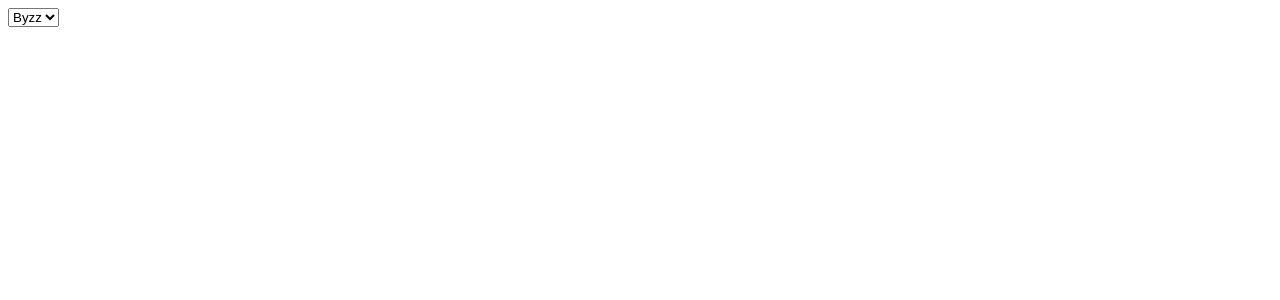
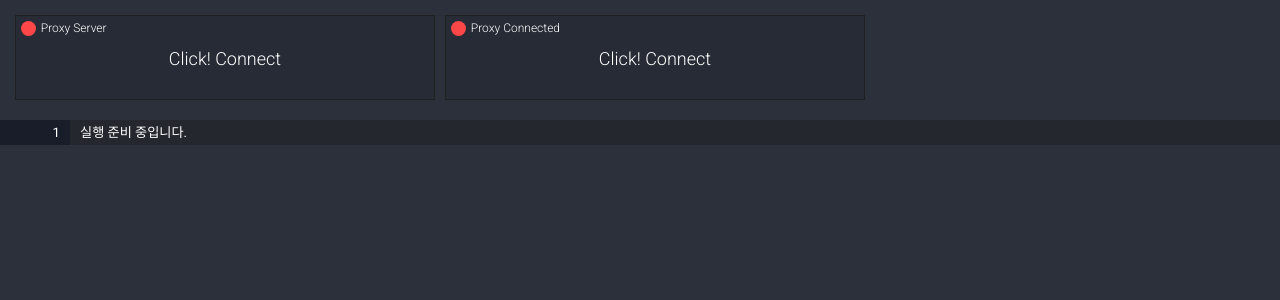
Before and after one commit to Byzz91/iProxy, a React (Create React App) app: page / in a window 1280 px wide. Shown: the top 300 px of the page. Built offline with nearby package versions, Linux system fonts and the light colour scheme.

Commit message:
modify GUI

```diff
--- a/package.json
+++ b/package.json
@@ -8,7 +8,8 @@
   "dependencies": {
     "fallback-exec-sync": "^0.0.1",
     "react": "^16.4.1",
-    "react-dom": "^16.4.1"
+    "react-dom": "^16.4.1",
+    "styled-components": "^3.3.2"
   },
   "scripts": {
     "start": "react-scripts start",
--- a/public/index.html
+++ b/public/index.html
@@ -11,7 +11,6 @@
     <link rel="manifest" href="%PUBLIC_URL%/manifest.json">
     <link rel="shortcut icon" href="%PUBLIC_URL%/favicon.ico">
     <link rel="stylesheet" href="https://fonts.googleapis.com/css?family=Roboto:300,400,500">
-    <link rel="stylesheet" href="https://fonts.googleapis.com/icon?family=Material+Icons">
     <!--
       Notice the use of %PUBLIC_URL% in the tags above.
       It will be replaced with the URL of the `public` folder during the build.
--- /dev/null
+++ b/src/actions/LogTypes.js
@@ -0,0 +1,4 @@
+export const SYSTEM    = 1;
+export const PLAIN     = 2;
+export const WARNNING  = 4;
+export const ERROR     = 8;
--- a/src/components/App.js
+++ b/src/components/App.js
@@ -1,5 +1,14 @@
 import React, { Component } from 'react';
 import Proxy from './Proxy';
+import { injectGlobal } from 'styled-components';
+
+injectGlobal`
+  body {
+    margin: 0;
+    padding: 0;
+    background-color: rgba(43, 48, 59);
+  }
+`;
 
 class App extends Component {
   render() {
--- a/src/components/Proxy.js
+++ b/src/components/Proxy.js
@@ -1,17 +1,23 @@
 import React, { Component } from 'react';
-import PropTypes from 'prop-types';
-import ProxyConnector from './ProxyConnector';
-import ProxyServer from './ProxyServer';
+import ProxyLogging from './ProxyLogging';
+import ProxyStatus from './ProxyStatus';
+import styled from 'styled-components';
+
+const AppHeader = styled.div`
+  margin: 0;
+  padding: 10px 10px;
+  height: 100px;
+`;
 
 class Proxy extends Component {
-  static propsTypes = {};
-  static defaultProps = {};
-
   render() {
     return (
       <div>
-        <ProxyServer />
-        <ProxyConnector />
+        <AppHeader>
+          <ProxyStatus />
+        </AppHeader>
+
+        <ProxyLogging />
       </div>
     );
   }
--- a/src/components/ProxyConnector.js
+++ /dev/null
@@ -1,32 +0,0 @@
-import React, { Component } from 'react';
-import PropTypes from 'prop-types';
-
-class InputContainer extends Component {
-  static propTypes = {
-    "proxies": PropTypes.Array
-  };
-
-  static defaultProps = {
-    "proxies": [
-      { "label": "Byzz", "proxy": "http://18.50.140.110:8722" }
-    ]
-  };
-
-  render() {
-    const renderProxies = (proxyArray) => {
-      return proxyArray.map((one, index) => {
-        return (
-          <option value={one.proxy}>{one.label}</option>
-        )
-      });
-    };
-
-    return (
-      <div>
-        { this.props.proxies.length > 0 ? (<select>{renderProxies(this.props.proxies)}</select>) : "No Proxy :(" }
-      </div>
-    );
-  }
-}
-
-export default InputContainer;
--- /dev/null
+++ b/src/components/ProxyLogging.js
@@ -0,0 +1,67 @@
+import React, { Component } from 'react';
+import PropTypes from 'prop-types';
+import styled from 'styled-components';
+import * as log from '../actions/LogTypes';
+
+const Logging = styled.div`
+  background-color: background-color: rgba(39, 43, 53);
+  height: 500px;
+  box-sizing: border-box;
+  min-height: 500px;
+  max-height: 500px;
+  font-size: 0.75em;
+  overflow: hidden;
+`;
+
+const Line = styled.div`
+  overflow: hidden;
+  background-color: #24272e;
+  color: #FFF;
+  font-family: Roboto;
+  line-height: 1.9em;
+  font-size: 1.1em;
+
+  &:before {
+    display: block;
+    float: left;
+    text-align: right;
+    width: 50px;
+    color: #FFF;
+    background-color: rgb(24, 29, 41);
+    content: "${ props => props.idx }";
+    margin-right: 10px;
+    padding: 0 10px;
+  }
+`;
+
+class ProxyLogging extends Component {
+  static propTypes = {
+    logs: PropTypes.Array
+  };
+
+  static defaultProps = {
+    logs: [
+      { level: log.SYSTEM, message: "실행 준비 중입니다." },
+    ]
+  };
+
+  render() {
+    const printLogs = () => {
+      return this.props.logs.map((log, idx) => {
+        return (
+          <Line idx={idx + 1} level={log.level}>{log.message}</Line>
+        );
+      });
+    };
+
+    return (
+      <div>
+        <Logging>
+          {printLogs()}
+        </Logging>
+      </div>
+    );
+  }
+}
+
+export default ProxyLogging;
--- a/src/components/ProxyServer.js
+++ /dev/null
@@ -1,15 +0,0 @@
-import React, { Component } from 'react';
-import PropTypes from 'prop-types';
-
-class ProxyServer extends Component {
-  render() {
-    return (
-      <div>
-        <div className="proxy-server">
-        </div>
-      </div>
-    );
-  }
-}
-
-export default ProxyServer;
--- /dev/null
+++ b/src/components/ProxyStatus.js
@@ -0,0 +1,95 @@
+import React, { Component } from 'react';
+import PropTypes from 'prop-types';
+import styled from 'styled-components';
+
+const StatusBox = styled.div`
+  overflow: hidden;
+  height: 100%;
+  box-sizing: border-box;
+`;
+
+const StatusText = styled.div`
+  font-family: Roboto;
+  font-size: 1.5em;
+  line-height: 2.5em;
+  text-align: center;
+  color: #FFF;
+`;
+
+const Status = styled.div`
+  font-size: 0.75em;
+  font-family: "Roboto";
+  margin-bottom: 5px;
+  float: left;
+  width: 33.333333333%;
+  height: 85px;
+  background-color: rgba(39, 43, 53);
+  box-sizing: border-box;
+  margin: 5px;
+  padding: 5px;
+  color: #FFF;
+  font-weight: 100;
+  transition: 0.3s;
+  cursor: pointer;
+  border: 1px solid #201f1f;
+
+  &:before {
+    height: 15px;
+    width: 15px;
+    background-color: ${ props => props.online ? '#11fd11' : '#fb4747' };
+    vertical-align: middle;
+    border-radius: 50%;
+    display: inline-block;
+    margin-right: 0.4em;
+    content: "";
+  }
+
+  &:hover {
+    box-shadow: #2b2a2a 0px 5px 5px 0px;
+    transform: translatey(3px);
+  }
+
+  ${ StatusText } {
+    &:before {
+      content: "${ props => props.online ? "Click! Disconnect" : "Click! Connect" }";
+    }
+  }
+`;
+
+class ProxyServer extends Component {
+  static propTypes = {
+    proxyServer: {
+      status: PropTypes.bool
+    },
+    proxyConnected: {
+      status: PropTypes.bool
+    }
+  };
+
+  static defaultProps = {
+    proxyServer: {
+      status: false
+    },
+    proxyConnected: {
+      status: false
+    }
+  };
+
+  render() {
+    return (
+      <StatusBox>
+        <Status online={this.props.proxyServer.status}>
+          <span>Proxy Server</span>
+          <StatusText></StatusText>
+        </Status>
+
+        <Status online={this.props.proxyConnected.status}>
+          <span>Proxy Connected</span>
+          <StatusText></StatusText>
+        </Status>
+      </StatusBox>
+    );
+  }
+}
+
+export default ProxyServer;
```
Also changed, not shown: 2 other files (tests, documents, lock files or other folders).
